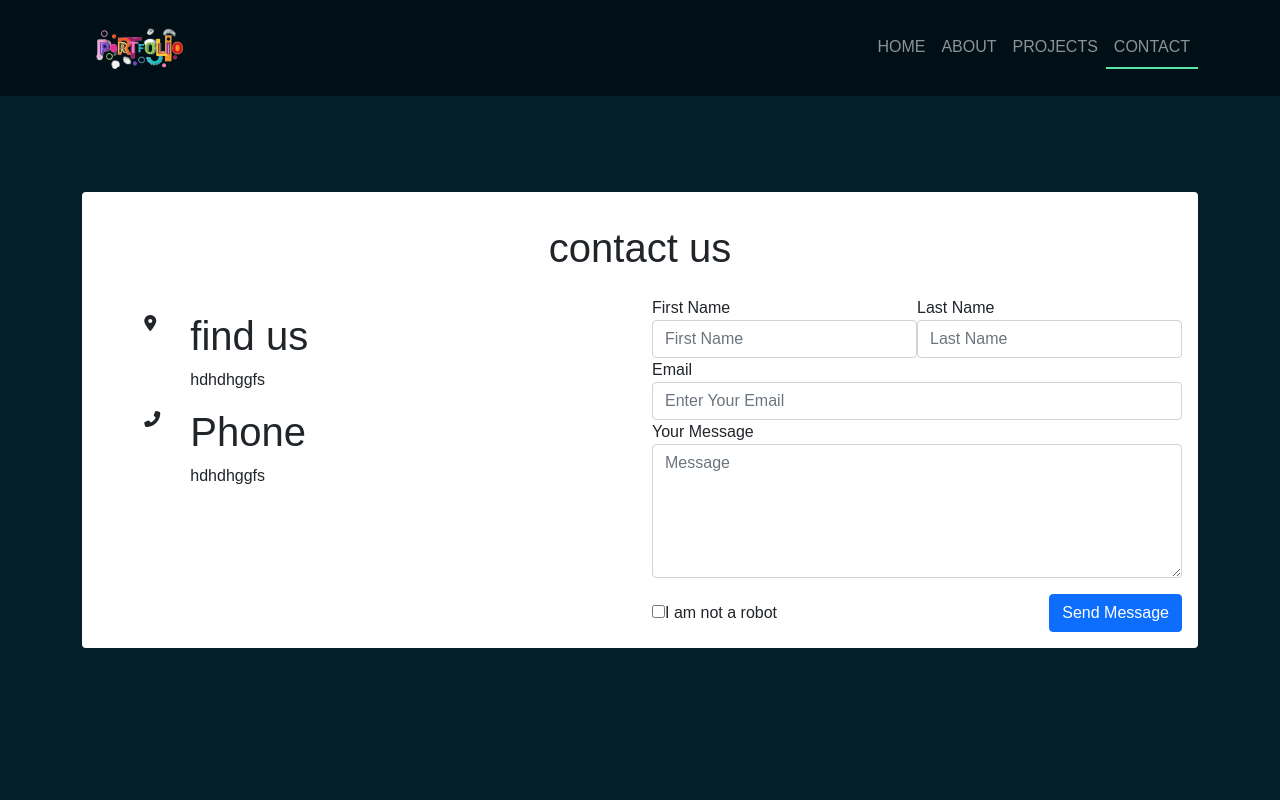
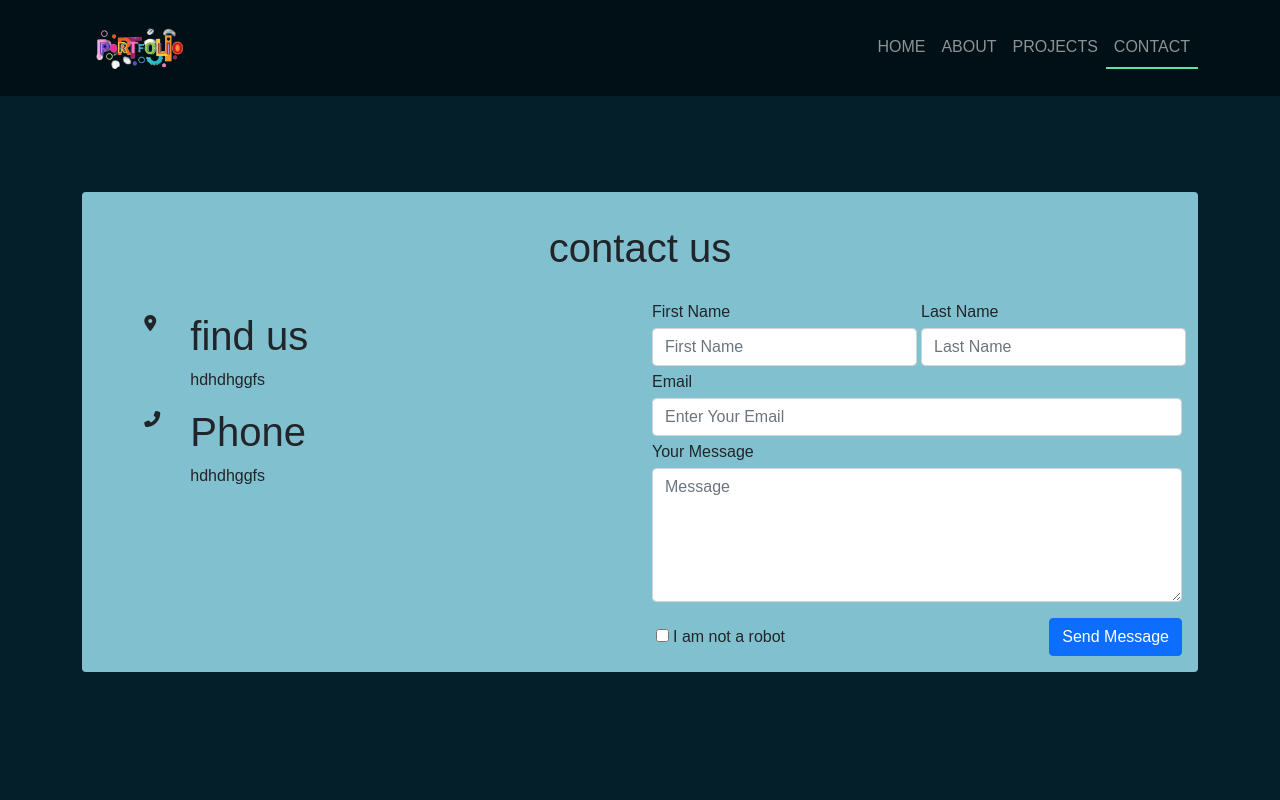
Before and after one commit to Tasnim63/portfolio, a React (Create React App) app: page /contact in a window 1280 px wide. Shown: the top 800 px of the page. Built offline with nearby package versions, Linux system fonts and the light colour scheme; a web font is replaced by a local one.

Commit message:
form colored

```diff
--- a/src/pages/contact/Contact.jsx
+++ b/src/pages/contact/Contact.jsx
@@ -41,9 +41,9 @@ const Contact = () => {
                 </div>
                 <div className="col-lg-6 col-md-12 col-sm-12 col-12">
                   <form>
-                    <div className="form-row d-lg-flex">
+                    <div className="form-row gap-1 d-lg-flex">
                       <div className="form-group col-lg-6 col-md-12 col-sm-12 col-12">
-                        <label>First Name</label>
+                        <label className="py-1">First Name</label>
                         <input
                           type="text"
                           className="form-control"
@@ -51,7 +51,7 @@ const Contact = () => {
                         />
                       </div>
                       <div className="form-group col-lg-6 col-md-12 col-sm-12 col-12">
-                        <label>Last Name</label>
+                        <label className="py-1">Last Name</label>
                         <input
                           type="text"
                           className="form-control"
@@ -59,18 +59,18 @@ const Contact = () => {
                         />
                       </div>
                     </div>
-                    <label >Email</label>
-                    <input
+                    <label className="py-1" >Email</label>
+                    <input style={{color:"red"}}
                           type="email"
                           className="form-control"
                           placeholder="Enter Your Email"
                         />
-                        <label >Your Message</label>
+                        <label className="py-1" >Your Message</label>
                         <textarea placeholder="Message" className="form-control mb-3" name="" id="" cols="10" rows="5"></textarea>
                       <div className=" d-flex align-items-center justify-content-between">
                       <div >
-                       <input type="checkbox"  name=" " id="" />
-                        <label> I am not a robot</label>
+                       <input className="py-1 mx-1" type="checkbox"  name=" " id="" />
+                        <label className="py-1"> I am not a robot</label>
                        </div>
                         <button className="btn  btn-primary  outline-none blur-none">Send Message</button>
                       </div>
--- a/src/pages/contact/contact.css
+++ b/src/pages/contact/contact.css
@@ -0,0 +1,4 @@
+.card{
+    background:#80C0CF;
+
+}
```
